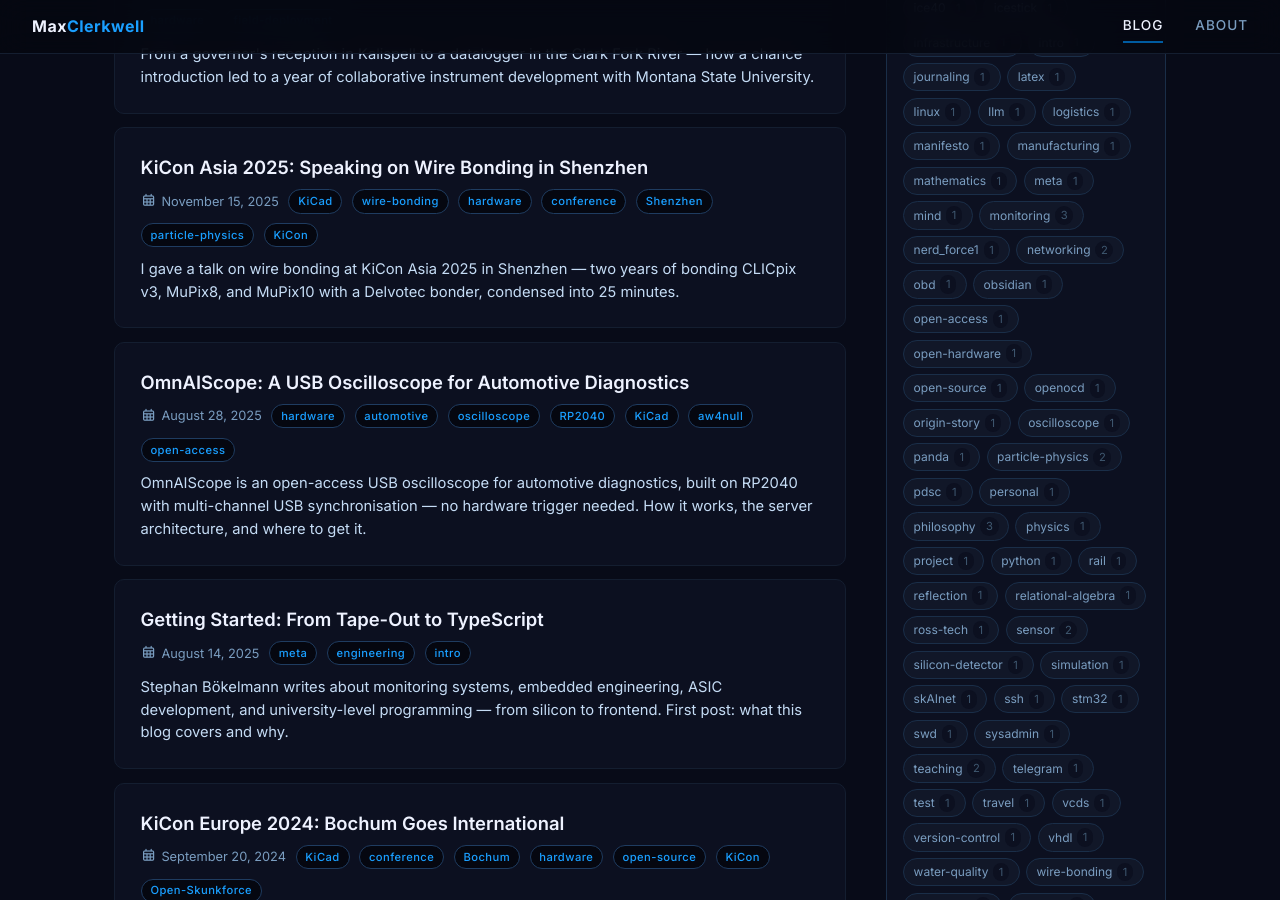
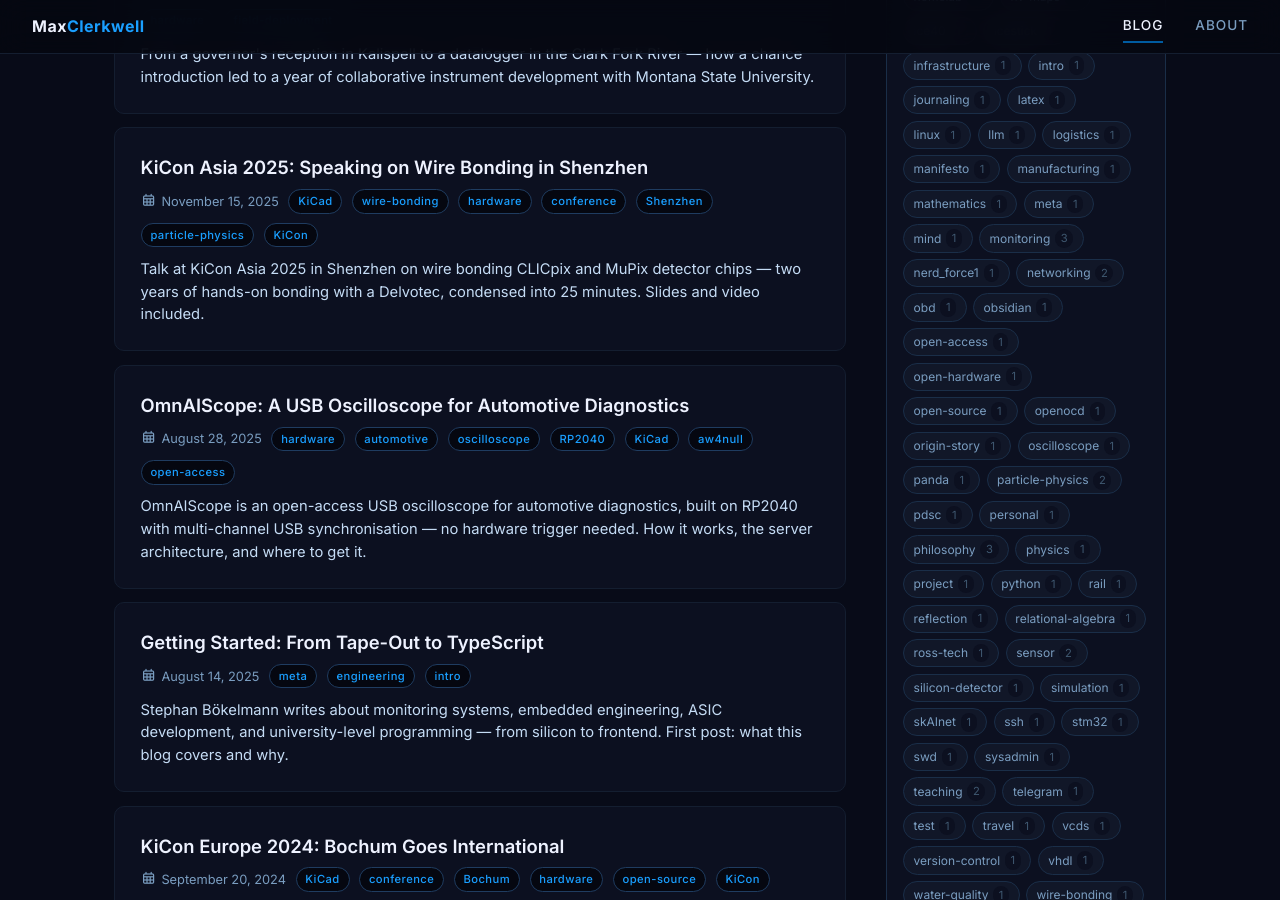
Before and after one commit to MaxClerkwell/maxclerkwell.github.io, a Jekyll site: the page built from index.html, in a window 1280 px wide and 900 px high, scrolled down 5281 px. Built offline with Jekyll 4.4.1, drawn with Linux system fonts in a browser that asks for light colours; nearby versions of some CDN libraries; library files that are not in the unit come from our copies; comment, search, counter and statistics services are not loaded; part of the change alters nothing that is shown.

Commit message:
SEO: optimise KiCon Asia 2025 post — keywords, headings, cross-link to KiCon Europe
- Improve description to target wire bonding and KiCon search queries
- Add keywords and og:image frontmatter
- Rename headings for better search intent coverage
- Link "KiCon Europe 2024" text to /posts/kicon-europe-2024/

Co-Authored-By: Claude Sonnet 4.6 <noreply@anthropic.com>

```diff
--- a/posts/kicon-asia-2025/kicon-asia-2025.md
+++ b/posts/kicon-asia-2025/kicon-asia-2025.md
@@ -3,7 +3,9 @@ layout: post
 title: "KiCon Asia 2025: Speaking on Wire Bonding in Shenzhen"
 date: 2025-11-15
 tags: [KiCad, wire-bonding, hardware, conference, Shenzhen, particle-physics, KiCon]
-description: "I gave a talk on wire bonding at KiCon Asia 2025 in Shenzhen — two years of bonding CLICpix v3, MuPix8, and MuPix10 with a Delvotec bonder, condensed into 25 minutes."
+description: "Talk at KiCon Asia 2025 in Shenzhen on wire bonding CLICpix and MuPix detector chips — two years of hands-on bonding with a Delvotec, condensed into 25 minutes. Slides and video included."
+image: assets/photo_8_2026-04-15_13-23-32.jpg
+keywords: "wire bonding, KiCon Asia 2025, Shenzhen, CLICpix, MuPix, HV-MAPS, Delvotec, particle physics detector, KiCad conference"
 permalink: /posts/kicon-asia-2025/
 ---
 
@@ -25,7 +27,7 @@ The laptop slide below shows where the talk lived — somewhere between a partic
 
 ![Dell laptop showing wire bonding slides — CLICpix and MuPix microscope images](assets/photo_5_2026-04-15_13-23-32.jpg)
 
-## Slides
+## Wire Bonding Slides: Download PDF
 
 The slides are available openly. You can view them below or [download the PDF directly](assets/slides.pdf).
 
@@ -39,11 +41,11 @@ If you want to see what the actual bonding process looks like — this is a shor
 
 <iframe width="100%" height="400" src="https://www.youtube.com/embed/l0TbzeoqFSs" title="Wire bonding — CLICpix on PCB" frameborder="0" allow="accelerometer; autoplay; clipboard-write; encrypted-media; gyroscope; picture-in-picture" allowfullscreen style="border-radius:6px; margin: 1em 0;"></iframe>
 
-I also gave a version of this talk at **KiCon Europe** earlier in the year. The content overlaps, but the European version goes into more depth on some of the failure modes:
+I also gave a version of this talk at [**KiCon Europe 2024**](/posts/kicon-europe-2024/) earlier in the year. The content overlaps, but the European version goes into more depth on some of the failure modes:
 
 <iframe width="100%" height="400" src="https://www.youtube.com/embed/dNBwY7L6niI" title="Wire bonding — KiCon Europe talk" frameborder="0" allow="accelerometer; autoplay; clipboard-write; encrypted-media; gyroscope; picture-in-picture" allowfullscreen style="border-radius:6px; margin: 1em 0;"></iframe>
 
-## The Conference
+## What Makes KiCon Asia Different from European Conferences
 
 KiCon Asia was genuinely different from European conferences — denser, more commercially oriented, with a much higher proportion of hardware people who are adjacent to manufacturing at scale. The Huaqiu co-organisation showed in the programme: several talks touched on the bridge between design and production in ways that feel abstract at European events but are immediate here.
 
@@ -55,7 +57,7 @@ Peter is the author of [**KiCad Like a Pro**](https://www.amazon.com/KiCad-Like-
 
 ![The prize koala, sitting on the KiCad × Huaqiu conference folder](assets/photo_4_2026-04-15_13-23-32.jpg)
 
-## Shenzhen
+## Shenzhen: Electronics Manufacturing Capital of the World
 
 It wouldn't be my last time in China — a few months later I was back in [Dongguan for EMC testing](/posts/dongguan-emc-march-2026/). Shenzhen stands on its own regardless: more polished than its neighbour city, more international, the skyline is genuinely impressive at night.
 
```
